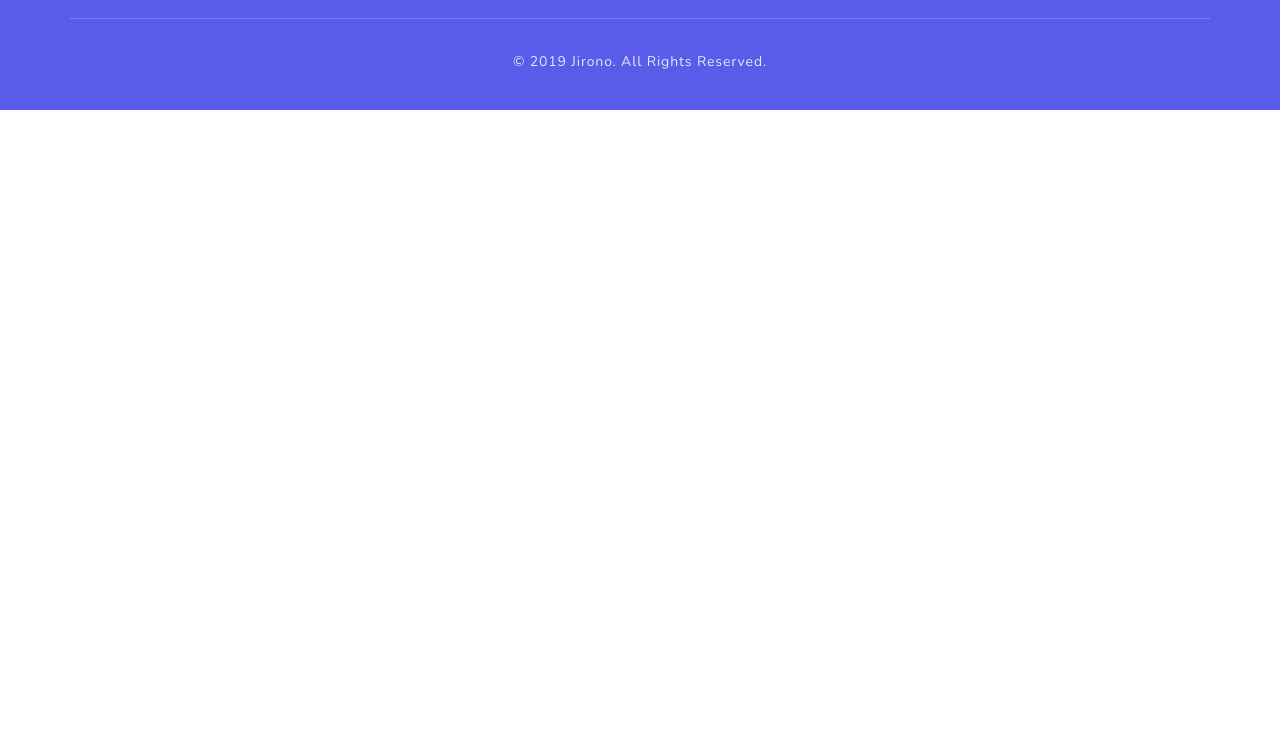
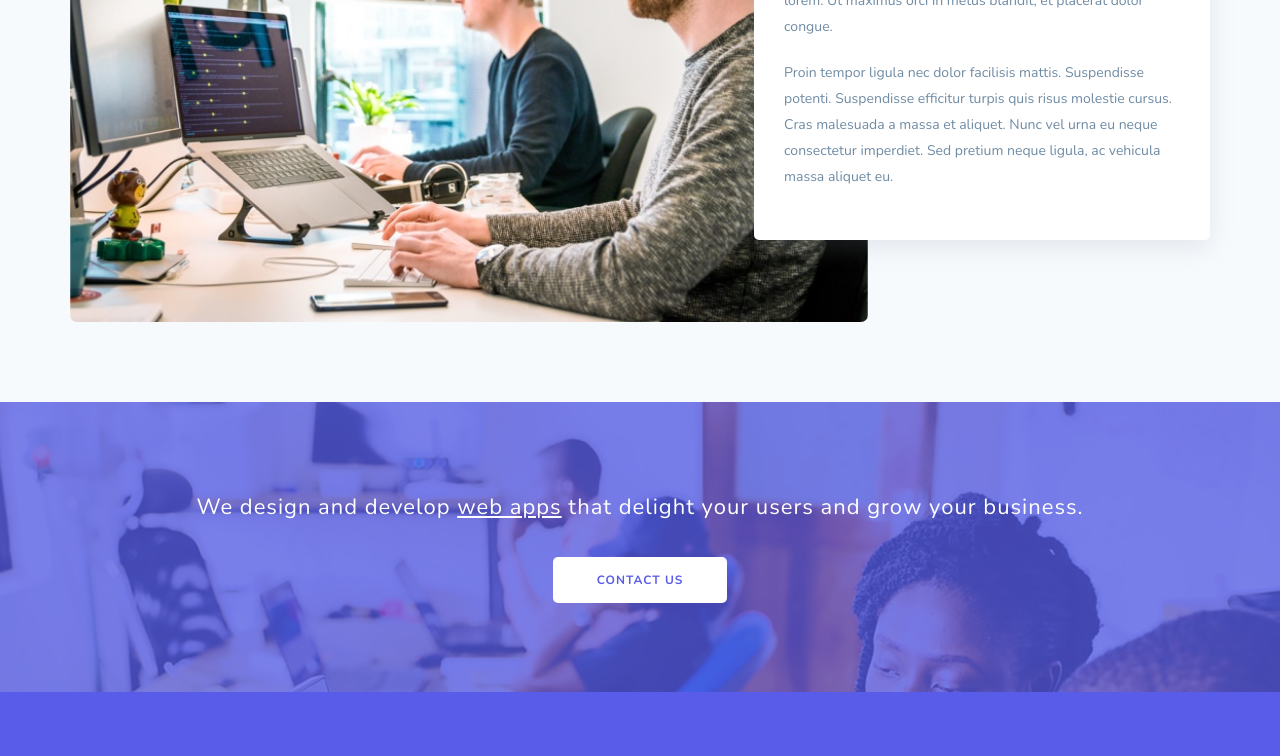
Before and after one commit to RashadMa/Front-EndProject, a website: page FrontEndProject/about.html in a window 1280 px wide. Shown: the part 1264-2020 px from the top of the page. Before the commit the page ends 1374 px from the top, so only its background shows below. Drawn offline with nearby package versions, Linux system fonts and the light colour scheme; a script that the page names is missing; a web font is replaced by a local one.

Commit message:
Update2.2

```diff
--- a/FrontEndProject/about.html
+++ b/FrontEndProject/about.html
@@ -197,6 +197,38 @@
         </div>
       </div>
     </section>
+    <section id="about-our-missions">
+      <div class="container">
+        <div class="d-flex place align-center">
+          <div class="image">
+            <img src="./assets/media/images/backgrounds/aboutus1.jpeg" alt="">
+          </div>
+          <div class="content">
+            <h2>Our Mission</h2>
+            <p>Praesent posuere nec nisl quis hendrerit. Duis sit amet rutrum lorem. Ut maximus orci in metus blandit,
+              et placerat dolor congue.</p>
+            <p>Proin tempor ligula nec dolor facilisis mattis. Suspendisse potenti. Suspendisse efficitur turpis quis
+              risus molestie cursus. Cras malesuada a massa et aliquet. Nunc vel urna eu neque consectetur imperdiet.
+              Sed pretium neque ligula, ac vehicula massa aliquet eu.</p>
+          </div>
+        </div>
+      </div>
+    </section>
+    <section id="about-overlay">
+      <div class="container-fluid">
+        <div class="container">
+          <div class="row">
+            <div class="col-12">
+              <div class="info">
+                <p>We design and develop <span>web apps</span> that delight your users and grow your business.</p>
+                <a href="#">CONTACT US</a>
+              </div>
+            </div>
+          </div>
+        </div>
+        <div class="overlay"></div>
+      </div>
+    </section>
   </main>
   <footer>
     <div class="container custom-container">
--- a/FrontEndProject/assets/sass/partials/about/_aboutMain.scss
+++ b/FrontEndProject/assets/sass/partials/about/_aboutMain.scss
@@ -1,3 +1,5 @@
 @import "./aboutWelcoming";
 @import "./aboutHelp";
+@import "./aboutOurMissions";
+@import "./aboutOverlay";
 @import "../main/navMain";
--- /dev/null
+++ b/FrontEndProject/assets/sass/partials/about/_aboutOurMissions.scss
@@ -0,0 +1,73 @@
+#about-our-missions {
+    background: #F7FAFD;
+    padding-top: 100px;
+    padding-bottom: 80px;
+
+    .place {
+        position: relative;
+    }
+
+    .image {
+        width: 70%;
+        overflow: hidden;
+        height: 531px;
+        border-radius: 7px;
+
+        img {
+            transition: all 0.4s;
+            width: 100%;
+            height: 100%;
+        }
+
+        &:hover img {
+            transform: scale(1.15);
+        }
+    }
+
+    .content {
+        width: 40%;
+        position: absolute;
+        right: 0;
+        background: #fff;
+        box-shadow: rgba(149, 157, 165, 0.2) 0px 8px 24px;
+        padding: 30px;
+        border-radius: 5px;
+
+        h2 {
+            font-weight: 400;
+            font-size: 24px;
+            line-height: 38px;
+            letter-spacing: 1.75px;
+            color: $second-font-color;
+            margin-bottom: 20px
+        }
+
+        p {
+            font-weight: 400;
+            font-size: 14px;
+            line-height: 26px;
+            margin-bottom: 20px;
+            color: $font-color;
+
+        }
+    }
+}
+
+@media only screen and (max-width: 992px) {
+    #about-our-missions {
+        .place {
+            display: unset;
+
+            .content {
+                position: static;
+                width: 100%;
+                margin-top: 30px;
+            }
+
+            .image {
+                width: 100%;
+                height: 100%;
+            }
+        }
+    }
+}
--- /dev/null
+++ b/FrontEndProject/assets/sass/partials/about/_aboutOverlay.scss
@@ -0,0 +1,58 @@
+#about-overlay {
+
+    .container-fluid {
+        background-image: url(../media/images/backgrounds/parallax.jpeg);
+        background-size: cover;
+        background-attachment: fixed;
+        position: relative;
+    }
+
+    .overlay {
+        position: absolute;
+        background-color: #585de9bf;
+        // z-index: 20;
+        width: 100%;
+        height: 100%;
+        top: 0;
+        left: 0;
+    }
+
+    .info {
+        text-align: center;
+        font-weight: 400;
+        font-size: 22px;
+        color: #fff;
+        padding-top: 20px;
+        padding-bottom: 20px;
+        position: relative;
+        z-index: 20;
+        margin-top: 70px;
+        margin-bottom: 80px;
+
+        p {
+            letter-spacing: 1px;
+            margin-bottom: 40px;
+
+            span {
+                text-decoration: underline;
+            }
+        }
+
+        a {
+            padding: 15px 44px;
+            text-align: center;
+            border-radius: 5px;
+            background: #fff;
+            margin-bottom: 40px;
+            font-weight: 700;
+            font-size: 12px;
+            color: $main-color;
+            letter-spacing: 1px;
+            transition: all 0.2s;
+
+            &:hover {
+                color: #0056b3;
+            }
+        }
+    }
+}
--- a/FrontEndProject/assets/sass/partials/home/_homeFeature.scss
+++ b/FrontEndProject/assets/sass/partials/home/_homeFeature.scss
@@ -108,7 +108,6 @@
 }
 
 @media only screen and (max-width: 992px) {
-
     .clouds {
         max-width: 100%;
     }
--- a/FrontEndProject/js/index.js
+++ b/FrontEndProject/js/index.js
@@ -8,8 +8,6 @@ $(document).ready(function () {
 
   $("#about-help .square-card").css("opacity", "1");
   $("#about-help .square-card").css("transform", "translateY(0)");
-  console.log("salam");
-
   $(document).on("scroll", function () {
     if (window.scrollY > 30) {
       $(".navbar").addClass("sticky");
```
Also changed, not shown: FrontEndProject/assets/css/main.css, FrontEndProject/assets/media/images/backgrounds/aboutus1.jpeg (added).
